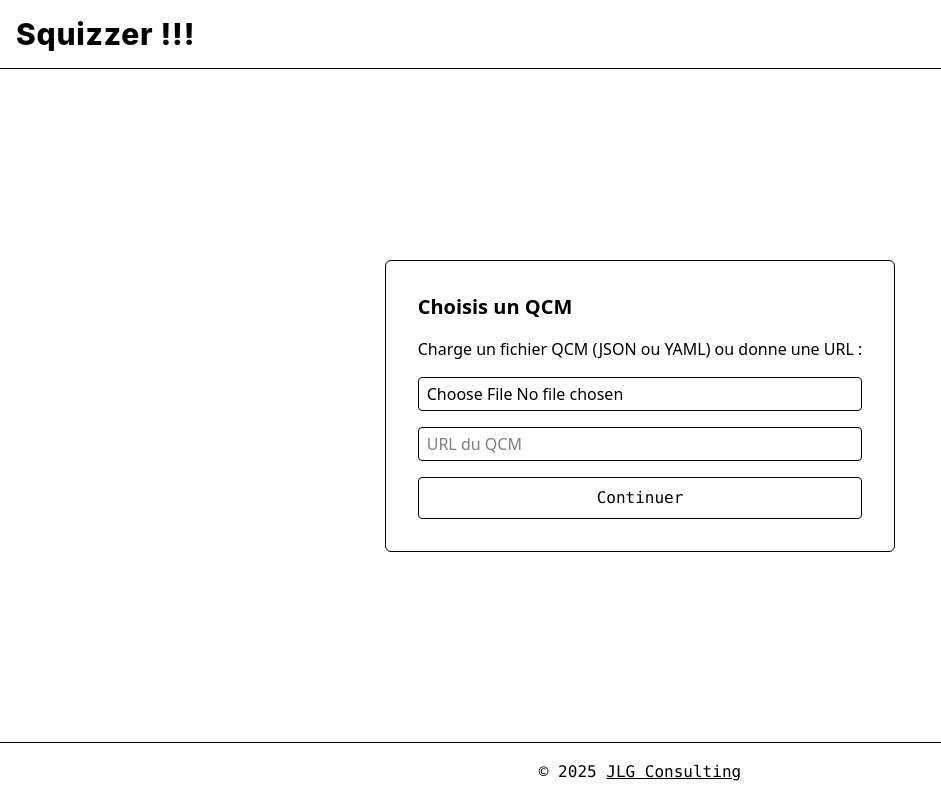
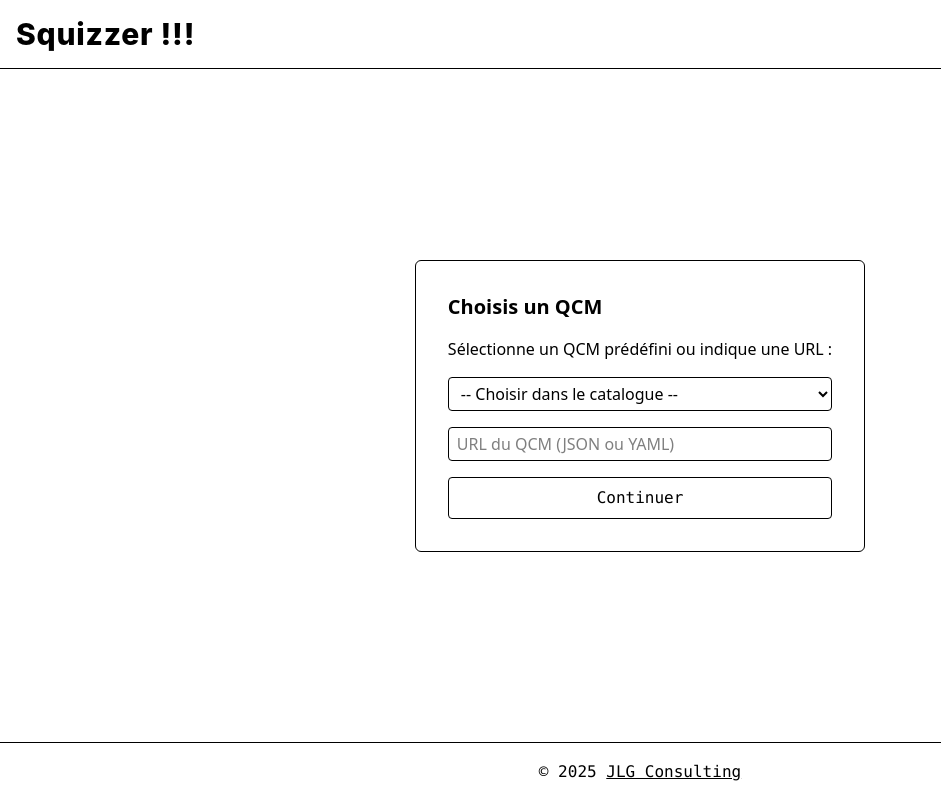
Before and after one commit to jlg-formation/squizzer, a React (Vite) app: page /squizzer/load-qcm in a window 1280 px wide. Shown: the whole page, without its empty margins (0-941 px from the left). Built offline with nearby package versions, Linux system fonts and the light colour scheme.

Commit message:
feat: enhance LoadQcmPage with predefined QCM selection and custom URL input

```diff
--- a/src/pages/LoadQcmPage.tsx
+++ b/src/pages/LoadQcmPage.tsx
@@ -3,21 +3,42 @@ import React from "react";
 import { Link } from "react-router-dom";
 import Layout from "../layout/Layout";
 
-const LoadQcmPage: React.FC = () => (
+// ...existing code...
+const PREDEFINED_QCMS = [
+  { name: "QCM Réseaux", url: "https://squizzer.com/qcm/reseaux.json" },
+  { name: "QCM Linux", url: "https://squizzer.com/qcm/linux.yaml" },
+  { name: "QCM Sécurité", url: "https://squizzer.com/qcm/securite.json" },
+];
+
+const LoadQcmPage: React.FC = () => {
+  const [selectedQcm, setSelectedQcm] = React.useState<string>("");
+  const [customUrl, setCustomUrl] = React.useState<string>("");
+
+  return (
     <Layout>
       <div className="mx-auto max-w-xl rounded-md border border-black bg-white p-8">
         <h2 className="mb-4 text-xl font-bold">Choisis un QCM</h2>
         <p className="mb-4">
-        Charge un fichier QCM (JSON ou YAML) ou donne une URL :
+          Sélectionne un QCM prédéfini ou indique une URL :
         </p>
-      <input
-        type="file"
+        <select
           className="mb-4 block w-full rounded border border-black px-2 py-1"
-      />
+          value={selectedQcm}
+          onChange={(e) => setSelectedQcm(e.target.value)}
+        >
+          <option value="">-- Choisir dans le catalogue --</option>
+          {PREDEFINED_QCMS.map((qcm) => (
+            <option key={qcm.url} value={qcm.url}>
+              {qcm.name}
+            </option>
+          ))}
+        </select>
         <input
           type="text"
-        placeholder="URL du QCM"
+          placeholder="URL du QCM (JSON ou YAML)"
           className="mb-4 block w-full rounded border border-black px-2 py-1"
+          value={customUrl}
+          onChange={(e) => setCustomUrl(e.target.value)}
         />
         <Link
           to="/config"
@@ -28,5 +49,6 @@ const LoadQcmPage: React.FC = () => (
       </div>
     </Layout>
   );
+};
 
 export default LoadQcmPage;
```
Lines whose indentation alone changed are shown as unchanged.
